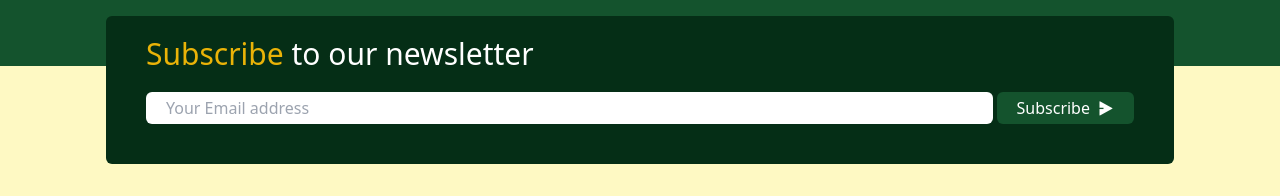
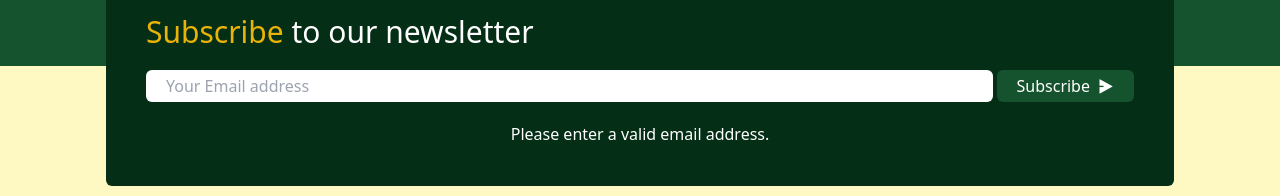
Before and after one commit to seunosinowo/EarthTones, a React (Vite) app: page / in a window 1280 px wide. Both pictures are taken after a click on the button "Subscribe". Shown: the part 2997-3193 px from the top of the page. Built offline with nearby package versions, Linux system fonts and the light colour scheme; no server answers.

Commit message:
Implementing API

```diff
--- a/src/components/NewsLetter.jsx
+++ b/src/components/NewsLetter.jsx
@@ -1,6 +1,45 @@
-import React from 'react'
+import React, { useState } from 'react'
 
 const NewsLetter = () => {
+    const [email, setEmail] = useState('');
+    const [loading, setLoading] = useState(false);
+    const [message, setMessage] = useState('');
+
+    const handleSubscribe = async () => {
+        if(!email){
+            setMessage("Please enter a valid email address.");
+            return;
+        }
+
+        setLoading(true);
+        setMessage('')
+
+        try {
+            const response = await fetch(import.meta.env.VITE_MAILCHIMP_API_KEY,{
+                method: "POST",
+                headers: {
+                    'Content-Type': 'application/json',
+                    Authorization: `Bearer ${import.meta.env.VITE_MAILCHIMP_API_KEY}`,
+                },
+                body: JSON.stringify({
+                    email: email
+                }),
+            });
+
+            if (response.ok) {
+                const data = await response.json();
+                setMessage('Subscription successful! Thank you for subscribing.');
+            } else {
+                const errorData = await response.json();
+                setMessage(`Error: ${errorData.message}`)
+            }
+        } catch (error) {
+            setMessage('An error occurred. Please try again later.')
+        } finally {
+            setLoading(false);
+        }
+    }
+
   return (
     <div className='bg-yellow-100 text-green-950 pt-20 pb-10 md:pt-28 relative'>
         <div className='container text-white absolute top-0 right-0 left-0 -translate-y-1/2'>
@@ -9,13 +48,25 @@ const NewsLetter = () => {
             </h3>
 
             <div className='flex flex-col md:flex-row gap-3 md:gap-1'>
-                <input type = "email" placeholder='Your Email address'
-                className='w-full px-5 text-green-900 rounded-md outline-none'/>
-                <button className='flex items-center justify-center bg-green-900 px-5 py-1 rounded-md hover:opacity-80 duration-300 gap-2'>
+                <input type = "email"
+                placeholder='Your Email address'
+                className='w-full px-5 text-green-900 rounded-md outline-none'
+                value={email}
+                onChange={(e) => setEmail(e.target.value)}
+                />
+
+
+
+                <button className='flex items-center justify-center bg-green-900 px-5 py-1 rounded-md hover:opacity-80 duration-300 gap-2'
+                onClick={handleSubscribe}
+                disabled={loading}
+                >
                     <span>Subscribe</span>
                     <i className='ri-send-plane-2-fill'></i>
                 </button>
             </div>
+
+            {message && <p className='text-center mt-4'>{message}</p>}
         </div>
         </div>
     </div>
```
